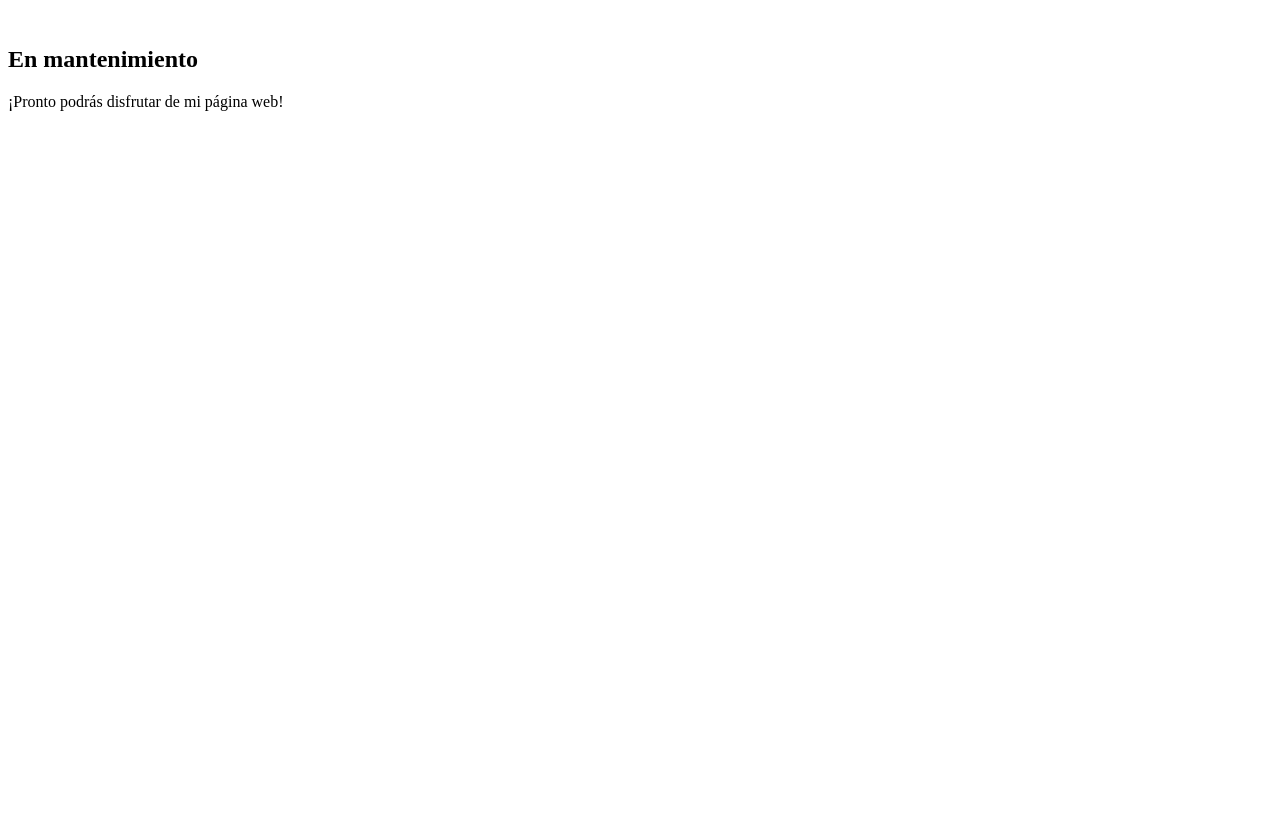
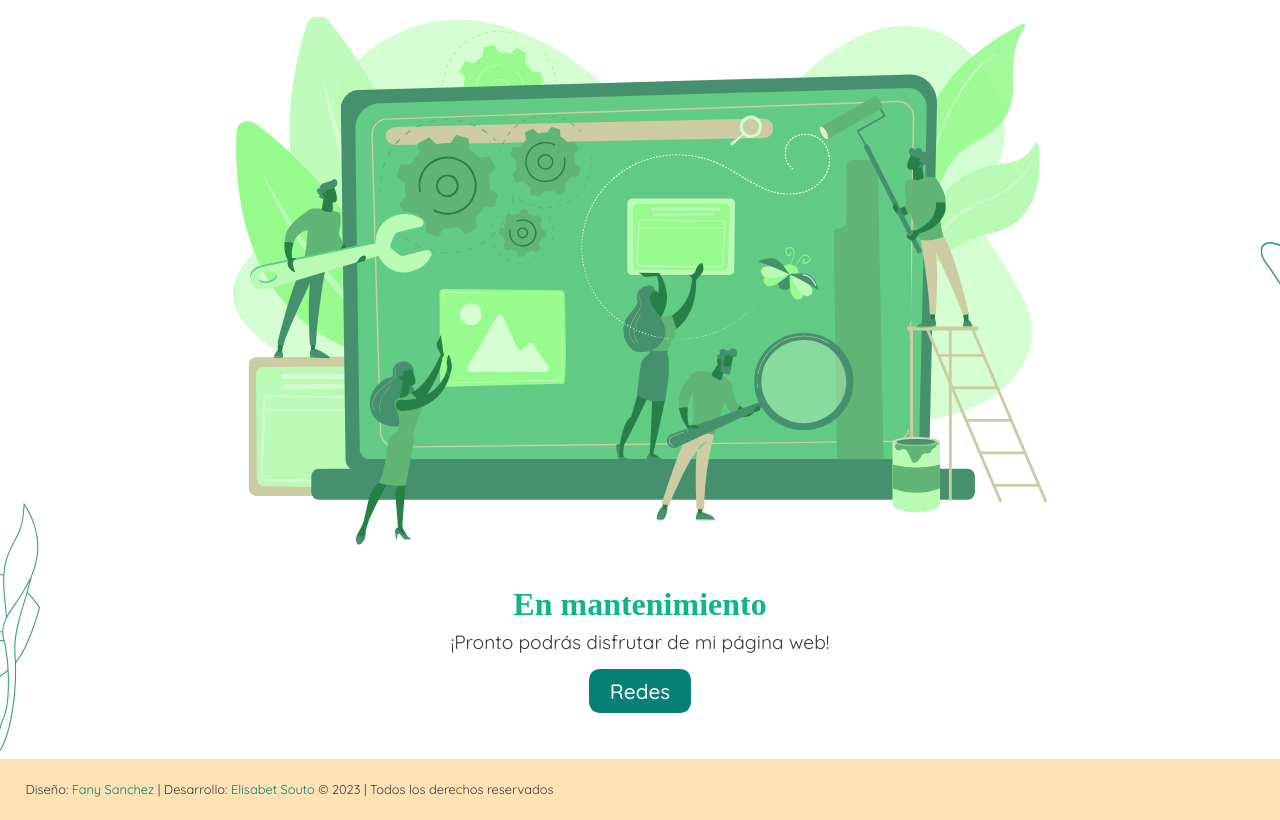
Before and after one commit to fanysanchezl/fanysanchezl.github.io, a plain HTML site: page index.html in a window 1280 px wide. Drawn offline with Linux system fonts and the light colour scheme; files that its build step writes are made by us from their sources; a web font is replaced by a local one.

Commit message:
web mantenimiento lista para aceptacion

```diff
--- a/CSS/mantenimiento.css
+++ b/CSS/mantenimiento.css
@@ -0,0 +1,56 @@
+@import url(reset-pro.css);
+:root{
+    --color-principal:#078075;
+    --color-secundario:#0cb68a;
+    --color-tercero:#fde2b3;
+    --color-blanco:#ffffff;
+}
+body{
+    background: url("../IMG/fondo-generico.svg") 75% 0% / cover no-repeat;
+    display: flex;
+    flex-direction: column;
+    align-items: center;
+    font-family: Quicksand;
+}
+.Section{
+    margin:auto;
+    display: flex;
+    flex-direction: column;
+    text-align: center;
+    justify-content: center;
+    padding: 1em;
+}
+.Section-img{
+    max-width: 70em;
+    min-width: 10em;
+    margin-bottom: 3em;
+}
+.Section-h1{
+    font-family: Shadows Into Light Two ;
+    font-size: 2em;
+    font-weight: 600;
+    margin-bottom: .5em;
+    color: var(--color-secundario);
+}
+.Section-p{
+    font-size: 1.20em;
+}
+.Section-redes{
+    border-radius: .5em;
+    background-color: var(--color-principal);
+    margin-bottom: 1em;
+    padding: .5em 1em;
+    color: var(--color-blanco);
+    font-weight: 500;
+    font-size: 1.3em;
+}
+.Footer{
+    margin-top: 2em;
+    width: 100%;
+    padding: 1.5em 2em;
+    background-color: var(--color-tercero);
+    font-size: .8em;
+}
+.Color-destacado{
+    color:var(--color-principal);
+}
--- /dev/null
+++ b/CSS/reset-pro.css
@@ -0,0 +1,193 @@
+@charset "UTF-8";
+
+/*
+    Con este reset vamos a resolver:
+    👉 Unificar el uso de Custom Properties
+    👉 Problemas de box-model más generales
+    👉 Problemas con imagenes, vídeos e iconos svg
+    👉 Problemas con tipografías y etiquetas input en formularios
+    👉 Unificar la tipografía de todas las etiquetas de una web
+*/
+/* Aquí definimos las Custom properties */
+:root {
+    --negro: #393939;
+    /* Tipografía */
+    --tipo-principal: Helvetica, Arial, sans-serif;
+    --tipo-secundaria: Verdana;
+}
+
+/* Desactivamos los animations en el caso de que el usuario haya configurado el modo sin animation */
+@media (prefers-reduced-motion: reduce) {
+    * {
+        -webkit-animation: none !important;
+        animation: none !important;
+        -webkit-transition: none !important;
+        transition: none !important;
+    }
+}
+
+/* Reseteamos los margin y paddings de todas las etiquetas */
+* {
+    margin: 0;
+    padding: 0;
+    border: 0;
+    -webkit-box-sizing: border-box;
+    box-sizing: border-box;
+    vertical-align: baseline;
+}
+
+/* Evitamos problemas con las imagenes */
+img,
+picture,
+video,
+iframe,
+figure {
+    max-width: 100%;
+    width: 100%;
+    display: block;
+    /* opcional */
+    -o-object-fit: cover;
+    object-fit: cover;
+    /* opcional */
+    -o-object-position: center center;
+    object-position: center center;
+}
+
+/* Reseteamos los enlaces para funcionar como cajas... */
+a {
+    display: block;
+    text-decoration: none;
+    color: inherit;
+    font-size: inherit;
+}
+
+/* ... excepto los que se encuentran en párrafos */
+p a {
+    display: inline;
+}
+
+/* Quitamos los puntos de los <li> */
+li {
+    list-style-type: none;
+}
+
+/* Configuramos anclas suaves */
+/*html {
+    scroll-behavior: smooth;
+}*/
+
+/* Desactivamos estilos por defecto de las principales etiquetas de texto */
+h1,
+h2,
+h3,
+h4,
+h5,
+h6,
+p,
+span,
+a,
+strong,
+blockquote,
+i,
+b,
+u,
+em {
+    font-size: 1em;
+    font-weight: inherit;
+    font-style: inherit;
+    text-decoration: none;
+    color: inherit;
+}
+
+/* Evitamos problemas con los pseudoelementos de quotes */
+blockquote:before,
+blockquote:after,
+q:before,
+q:after {
+    content: "";
+    content: none;
+}
+
+/* Configuramos el texto que seleccionamos */
+/*::-moz-selection {
+    background-color: var(--negro);
+    color: var(--blanco);
+}
+
+::selection {
+    background-color: var(--negro);
+    color: var(--blanco);
+}*/
+
+/* Nivelamos problemas de tipografías y colocación de formularios */
+form,
+input,
+textarea,
+select,
+button,
+label {
+    font-family: inherit;
+    font-size: inherit;
+    -webkit-hyphens: auto;
+    -ms-hyphens: auto;
+    hyphens: auto;
+    background-color: transparent;
+    color: inherit;
+    display: block;
+    /* opcional */
+    -webkit-appearance: none;
+    -moz-appearance: none;
+    appearance: none;
+}
+
+/* Reseteamos las tablas */
+table,
+tr,
+td {
+    border-collapse: collapse;
+    border-spacing: 0;
+}
+
+/* Evitamos problemas con los SVG */
+svg {
+    width: 100%;
+    display: block;
+    fill: currentColor;
+}
+
+/* (Probándolo, no usar en producción) En el caso de añadir una  */
+/*p svg {
+    display: inline;
+    width: initial;
+}*/
+
+/* Configuramos la tipografía para toda la web */
+body {
+    min-height: 100vh;
+    font-size: 100%;
+    font-family: var(--tipo-principal);
+    color: var(--negro);
+    /* opcional */
+    line-height: 1.4em;
+    /* opcional */
+    -webkit-hyphens: auto;
+    -ms-hyphens: auto;
+    hyphens: auto;
+    /* opcional */
+    font-smooth: always;
+    /* opcional */
+    -webkit-font-smoothing: antialiased;
+    /* opcional */
+    -moz-osx-font-smoothing: grayscale;
+}
+
+/*quitar seleccion en elementos con hover*/
+@media (max-width: 767px), (min-width: 768px) and (max-width: 1024px) {
+    *:hover {
+        -webkit-tap-highlight-color: transparent;
+        -webkit-user-select: none;
+        -moz-user-select: none;
+        -ms-user-select: none;
+        user-select: none;
+    }
+}
--- a/index.html
+++ b/index.html
@@ -1,16 +1,35 @@
 <!DOCTYPE html>
-<html lang="en">
+<html lang="es">
 <head>
     <meta charset="UTF-8">
     <meta name="viewport" content="width=device-width, initial-scale=1.0">
-    <link rel="stylesheet" href="mantenimiento.css">
-    <title>Fanysanchezl</title>
+    <meta name="Title" content="Fany Sanchez">
+    <meta name="description" content="fany sanchez, escritora,">
+    <title>Fany Sanchez</title>
+
+    <!--Fuentes-->
+    <link rel="preconnect" href="https://fonts.googleapis.com">
+    <link rel="preconnect" href="https://fonts.gstatic.com" crossorigin>
+    <link href="https://fonts.googleapis.com/css2?family=Quicksand:wght@300;400;500;600&family=Shadows+Into+Light+Two&display=swap" rel="stylesheet">
+    <!--Links-->
+    <link rel="preload" href="CSS/mantenimiento.css" as="style">
+    <link rel="stylesheet" href="CSS/mantenimiento.css">
+    <link rel="shortcut icon" href="favicon.ico" type="image/x-icon">
 </head>
 <body>
     <section class="Section">
-        <img class="Section-img" src="" alt="">
+        <img class="Section-img" src="IMG/imagen-mantenimiento.svg" alt="imagen mantenimiento">
         <h1 class="Section-h1">En mantenimiento</h1>
         <p class="Section-p">¡Pronto podrás disfrutar de mi página web!</p>
     </section>
+    <section>
+        <h2 class="Section-redes"><a href="https://linktr.ee/loslibrosdefany" target="_blank" rel="noopener noreferrer">Redes</a></h2>
+    </section>
 </body>
+<footer class="Footer">
+    <p class="Footer-credits">
+      Diseño: <span class="Color-destacado">Fany Sanchez</span> | Desarrollo: <a class="Color-destacado" href="https://eli-souto-r.github.io/mantenimiento" target="_blank" rel="noopener noreferrer">Elisabet Souto</a> &copy; 2023 | Todos los derechos reservados
+    </p>
+  </footer>
+
 </html>
```
Also changed, not shown: IMG/cestacomprasmislibros.svg (added), IMG/contacto.svg (added), IMG/erizame-el-alma.svg (added), IMG/flecha-atras-blog.svg (added), IMG/fondo-generico.svg (added), IMG/fondo-inicio.svg (added), IMG/imagen-mantenimiento.svg (added), IMG/la-balada-del-abismo.svg (added), IMG/lupa.svg (added), IMG/rayitas.svg (added), 1 other file.
